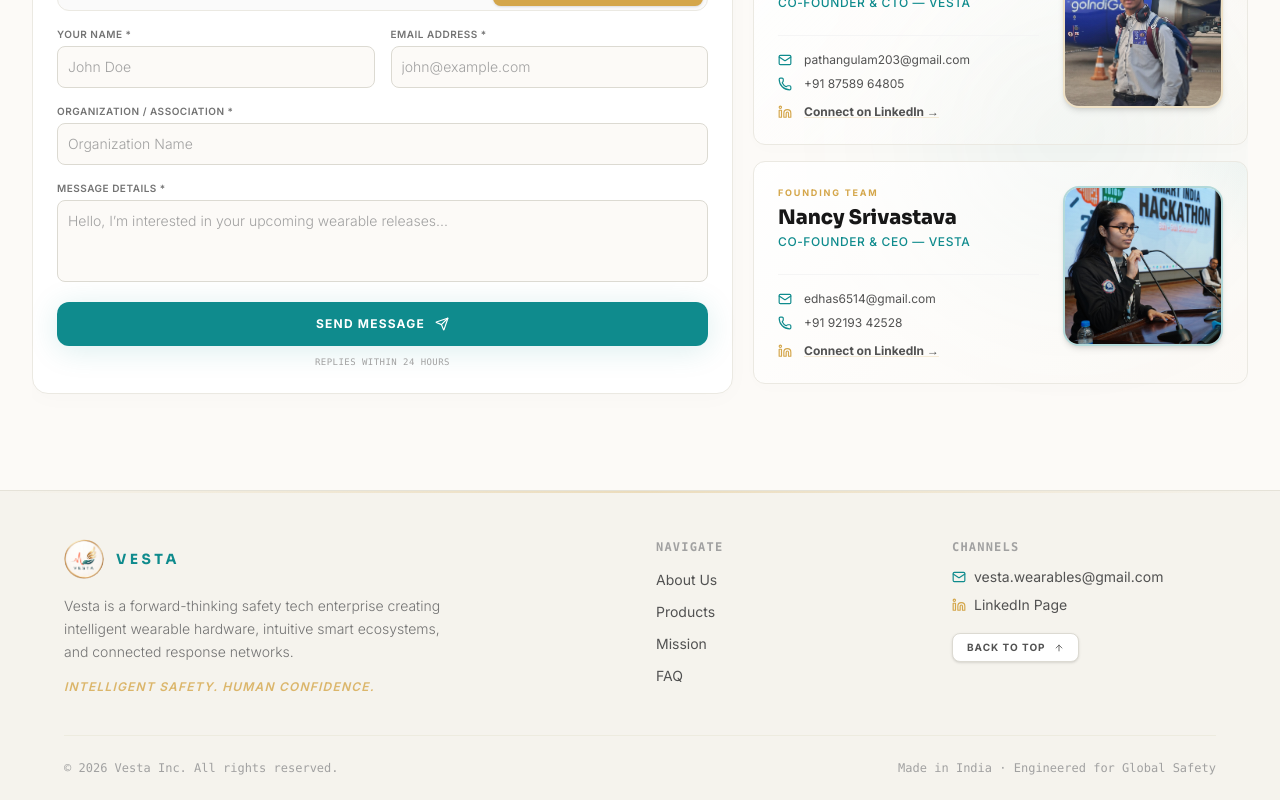
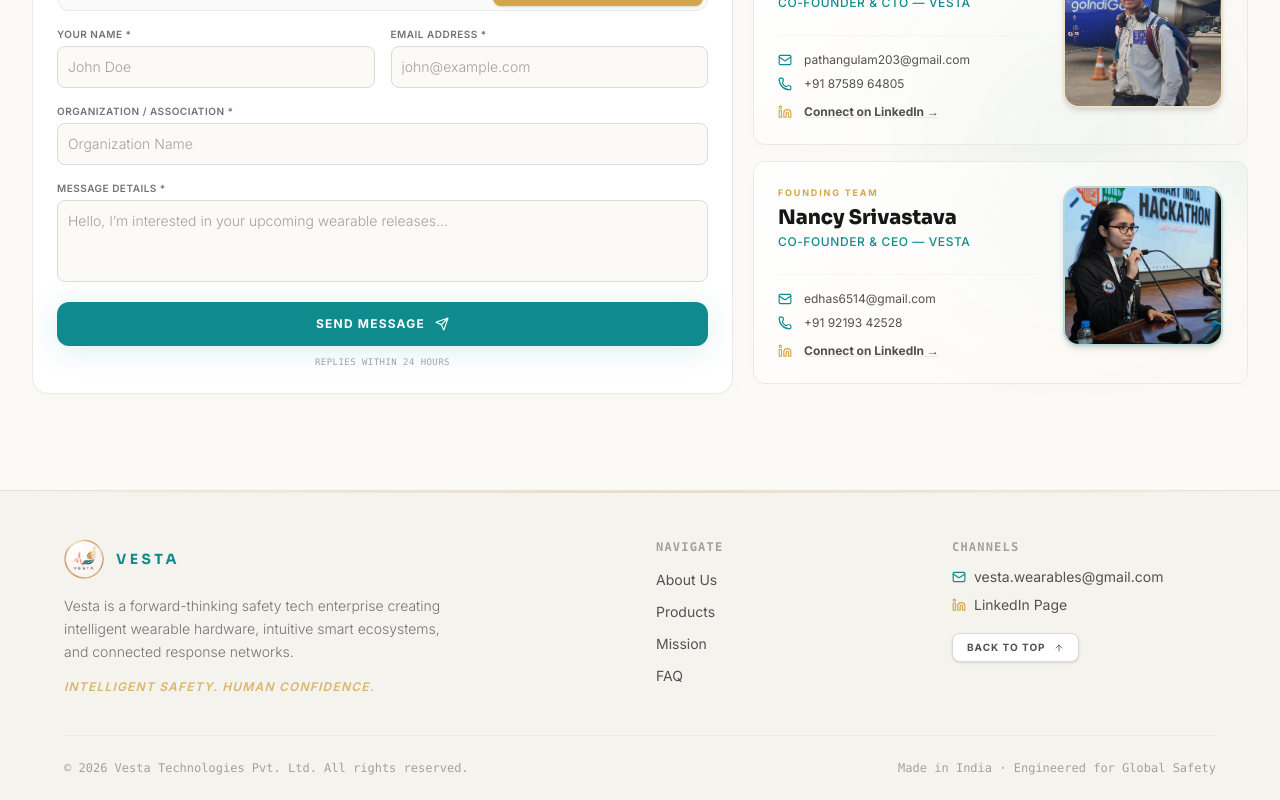
Before and after one commit to UchihaDZoro/Vesta-v2, a React (Vite) app: page / in a window 1280 px wide. Shown: the part 5702-6502 px from the top of the page. Built offline with nearby package versions, Linux system fonts and the light colour scheme.

Commit message:
Update Footer.tsx

```diff
--- a/src/components/Footer.tsx
+++ b/src/components/Footer.tsx
@@ -105,7 +105,7 @@
 
         {/* Footer Base bar */}
         <div className="pt-6 flex flex-col sm:flex-row items-center justify-between gap-3 text-xs text-neutral-400 font-light font-mono">
-          <span>&copy; {new Date().getFullYear()} Vesta Inc. All rights reserved.</span>
+          <span>&copy; {new Date().getFullYear()} Vesta Technologies Pvt. Ltd. All rights reserved.</span>
           <span>Made in India &middot; Engineered for Global Safety</span>
         </div>
 
```
